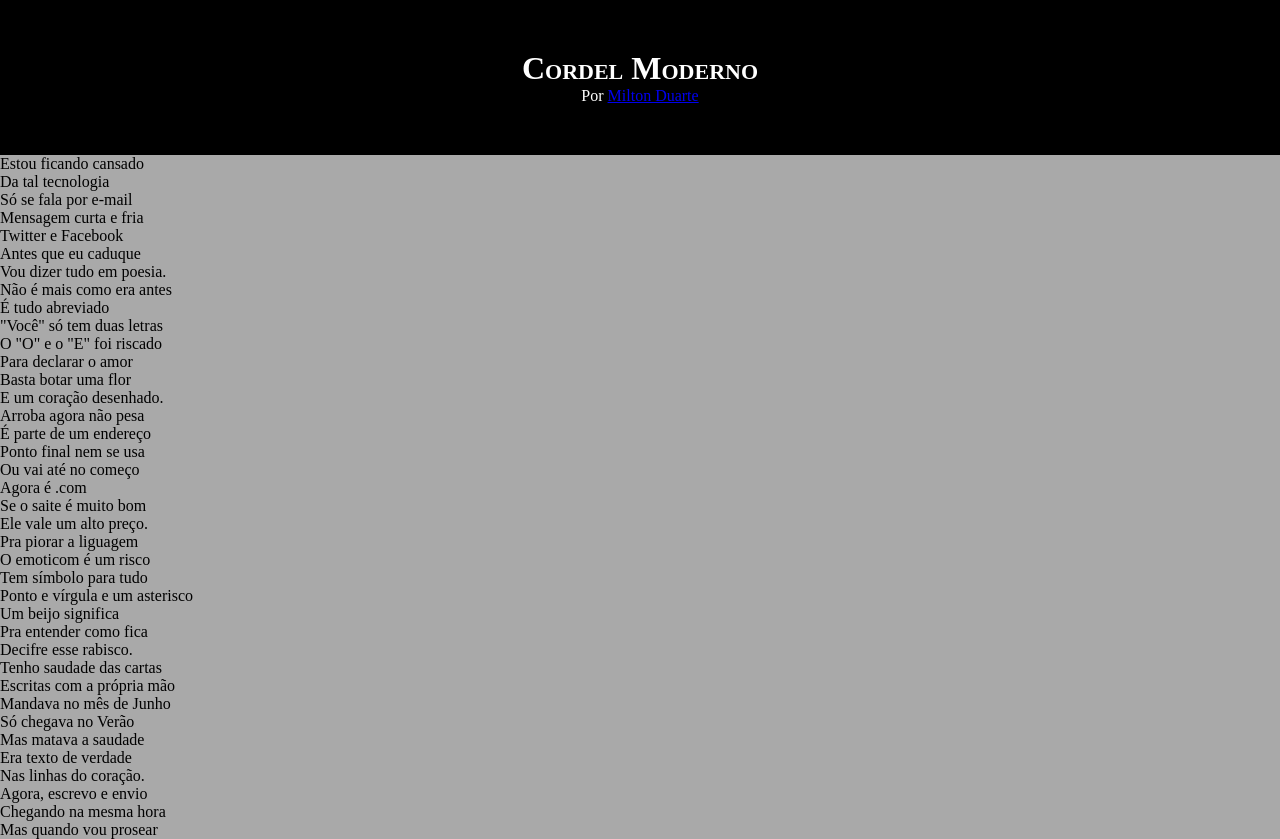
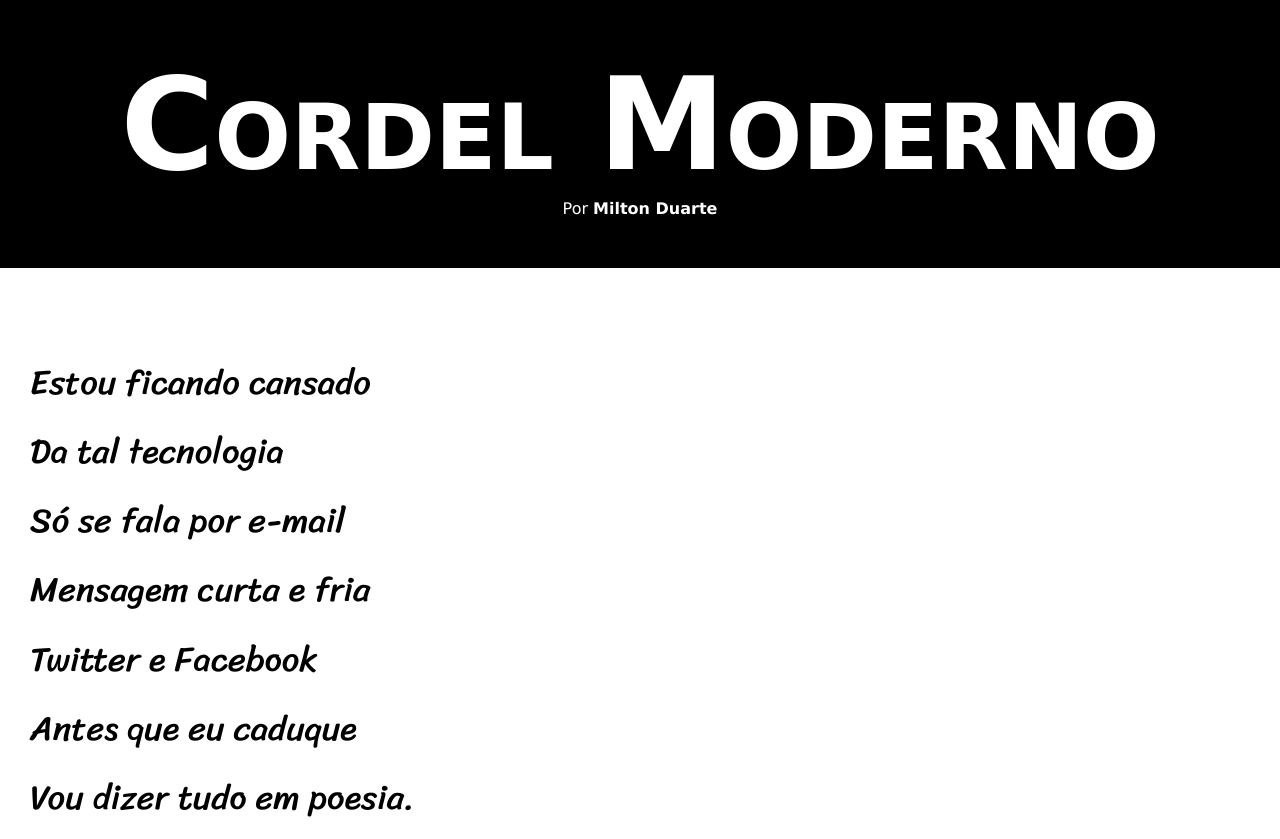
Before and after one commit to KauaRodriguesSouza/html, a plain HTML site: page desafios/desafio12/index.html in a window 1280 px wide. Shown: the top 839 px of the page. Drawn offline with Linux system fonts and the light colour scheme.

Commit message:
atualizaçao rps 12

```diff
--- a/desafios/desafio12/style.css
+++ b/desafios/desafio12/style.css
@@ -1,22 +1,82 @@
 @charset "UTF-8";
 
+@import url('https://fonts.googleapis.com/css2?family=Noto+Serif:ital,wght@0,100;0,200;0,300;0,400;0,500;0,600;0,700;0,800;0,900;1,100;1,200;1,300;1,400;1,500;1,600;1,700;1,800;1,900&display=swap');
+
+@import url('https://fonts.googleapis.com/css2?family=Noto+Serif:ital,wght@0,100;0,200;0,300;0,400;0,500;0,600;0,700;0,800;0,900;1,100;1,200;1,300;1,400;1,500;1,600;1,700;1,800;1,900&family=Sriracha&display=swap');
+
+:root{
+--font1: Verdana, Geneva, Tahoma, sans-serif;
+--font2:'Passion One', cursive;
+--font3:'Sriracha', cursive;
+}
 * {
     margin: 0px;
     padding: 0px;
+
 }
-html , body {
+
+html, body {
     min-height: 100vh;
     background-color: darkgray;
+    font-family: var(--font1);
 }
+
 header {
     background-color: black;
     color: white;
     text-align: center;
 }
+
 header > h1 {
     padding-top: 50px;
     font-variant: small-caps;
+    font-family: var(--font2);
+    font-size: 10vw;
 }
+
 header > p {
     padding-bottom: 50px;
 }
+
+header a, footer a{
+    color: rgb(255, 255, 255);
+    text-decoration: none;
+    font-weight: bolder;
+}
+
+header a:hover, footer a:hover{
+    text-decoration: underline;
+}
+
+section{
+    padding-top: 10vh;
+    padding-bottom: 10vh;
+    line-height: 2em;
+    padding-left: 30px;
+    font-family: var(--font3);
+    font-size: 2.7vw;
+
+}
+
+section.normal{
+    background-color: white;
+    color: black;
+}
+
+section.imagem{
+    background-color: rgba(0, 0, 0, 0.589);
+    color: white;
+
+}
+
+section.imagem > p{
+    width: 400px;
+    background-color: rgb(0, 0, 0);
+}
+
+footer{
+    background-color: black;
+    color: rgba(255, 255, 255, 0.767);
+    text-align: center;
+    padding: 10px;
+}
```
